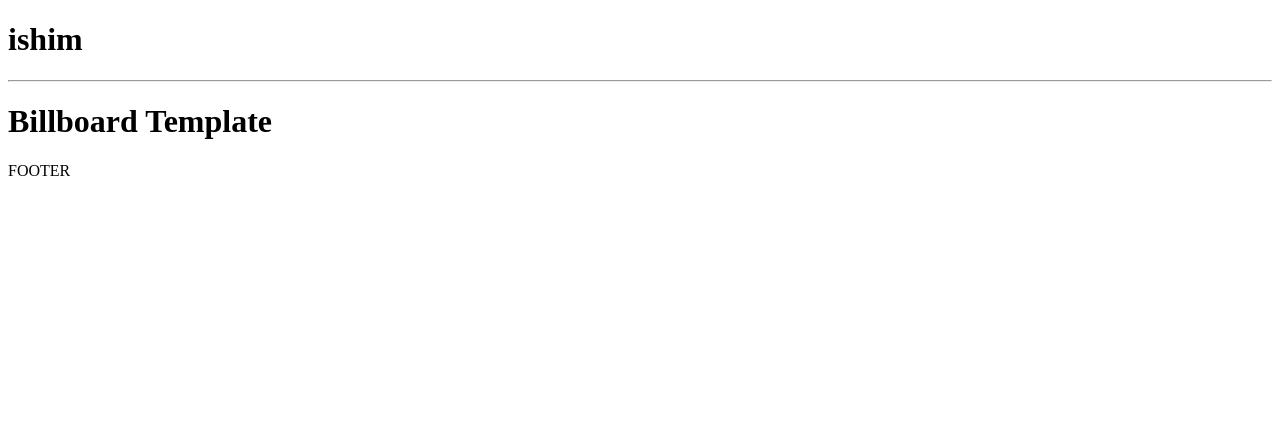
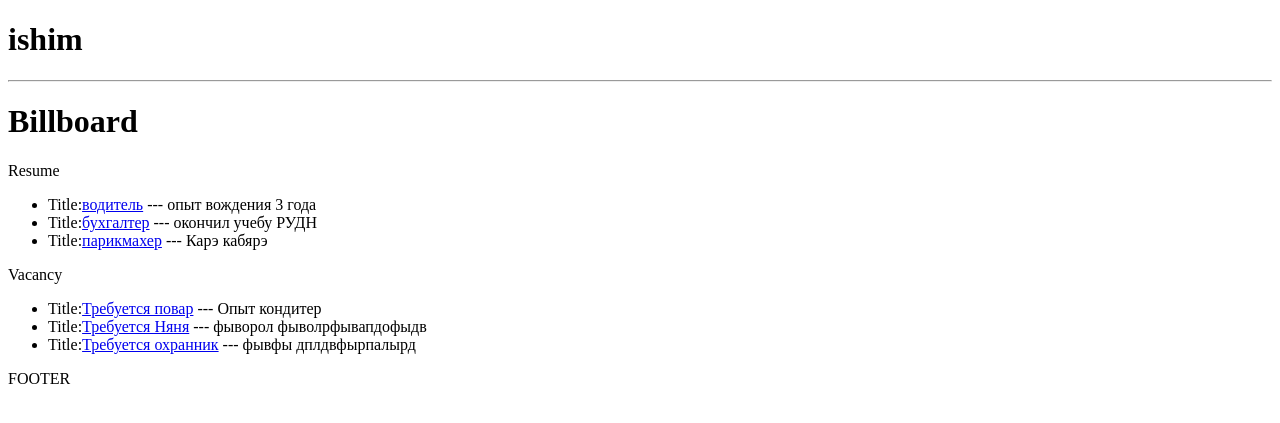
Before and after one commit to 20nly/django_ishim0, a Django app: page / in a window 1280 px wide. Shown: the top 423 px of the page. Run offline with Django 4.2, Linux system fonts and the light colour scheme.

Commit message:
3 before migration

```diff
--- a/board/templates/board/board.html
+++ b/board/templates/board/board.html
@@ -1,6 +1,24 @@
 {% extends 'main.html' %}
 {% block content %}
 
-<h1>Billboard Template</h1>
+<h1>Billboard</h1>
+
+<p>Resume</p>
+
+<ul>
+    {% for resume in board_resume %}
+        <li>Title:<a href="{% url 'resume' resume.id %}">{{resume.title}}</a> --- {{resume.description}}</li>
+    {% endfor %}
+</ul>
+
+
+<p>Vacancy</p>
+
+<ul>
+    {% for vacancy in board_vacancy %}
+        <li>Title:<a href="{% url 'vacancy' vacancy.id %}">{{vacancy.title}}</a> --- {{vacancy.description}} </li>
+    {% endfor %}
+</ul>
+
 
 {% endblock content %}
--- a/board/templates/board/resume.html
+++ b/board/templates/board/resume.html
@@ -1,6 +1,8 @@
 {% extends 'main.html' %}
 {% block content %}
 
-<h1>Resume Template</h1>
+<h1>{{resume.title}}</h1>
+<br>
+<p>{{resume.description}}</p>
 
 {% endblock content %}
--- a/board/templates/board/vacancy.html
+++ b/board/templates/board/vacancy.html
@@ -2,6 +2,9 @@
 {% extends 'main.html' %}
 {% block content %}
 
-<h1>Vacancy Template</h1>
+<h1>{{vacancy.title}}</h1>
+<br>
+<p>{{vacancy.description}}</p>
+
 
 {% endblock content %}
--- a/board/views.py
+++ b/board/views.py
@@ -1,15 +1,60 @@
 from django.shortcuts import render
 from django.http import HttpResponse
 
+resumeList = [
+    {
+    'id':'1',
+    'title':'водитель',
+    'description':'опыт вождения 3 года'
+    },
+    {
+    'id':'2',
+    'title':'бухгалтер',
+    'description':'окончил учебу РУДН'
+    },
+    {
+    'id':'3',
+    'title':'парикмахер',
+    'description':'Карэ кабярэ'
+    },
+]
 
-
+vacancyList = [
+    {
+    'id':'4',
+    'title':'Требуется повар',
+    'description':'Опыт кондитер'
+    },
+    {
+    'id':'5',
+    'title':'Требуется Няня',
+    'description':'фыворол фыволрфывапдофыдв'
+    },
+    {
+    'id':'6',
+    'title':'Требуется охранник',
+    'description':'фывфы дплдвфырпалырд'
+    },
+]
 
 
 def board(request):
-    return render(request, 'board/board.html')
+    page = 'board'
+    context = {'page':page, 'board_resume':resumeList,'board_vacancy':vacancyList}
+    return render(request, 'board/board.html', context)
+
 
 def resume(request, pk):
-    return render(request, 'board/resume.html')
+    resumeObj = None
+    for i in resumeList:
+        if i['id'] == pk:
+            resumeObj = i
+    return render(request, 'board/resume.html',{'resume':resumeObj})
+
 
 def vacancy(request, pk):
-    return render(request, 'board/vacancy.html')
+    vacancyObj = None
+    for i in vacancyList:
+        if i['id'] == pk:
+            vacancyObj = i
+    return render(request, 'board/vacancy.html', {'vacancy':vacancyObj})
```
